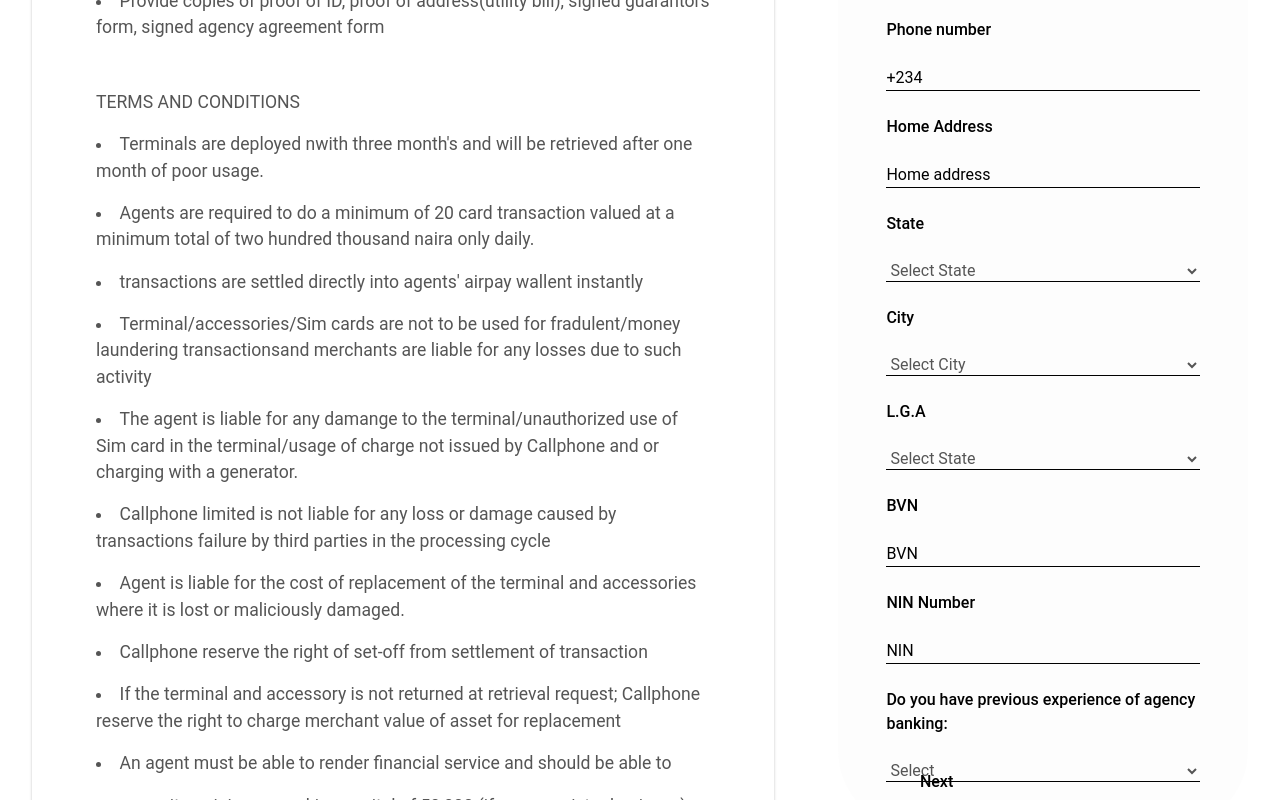
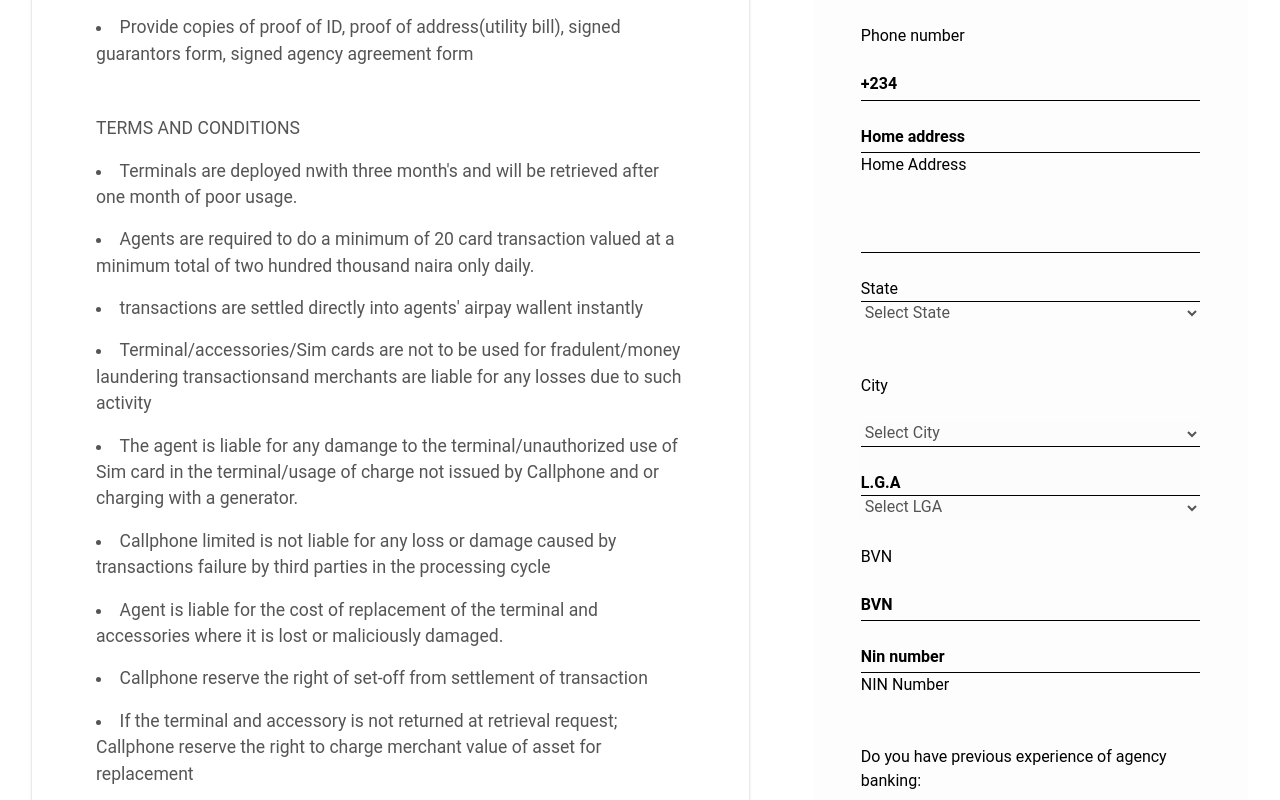
Before and after one commit to Atabo2023/Callphone-airpay-agent-form, a React (Vite) app: page / in a window 1280 px wide. Shown: the part 480-1280 px from the top of the page. Built offline with nearby package versions, Linux system fonts and the light colour scheme.

Commit message:
modified form

```diff
--- a/src/App.css
+++ b/src/App.css
@@ -207,10 +207,10 @@
 
 .formBox {
   color: black;
-  font-weight: 500;
+  font-weight: 400;
   background-color: #f8f7f954;
   padding: 3rem;
-  width: 32vw;
+  width: 34vw;
   display: flex;
   /* margin-top: 1.8rem; */
   flex-direction: column;
@@ -221,6 +221,7 @@
     font-weight: normal;
     color: #555;
     /* padding: 1rem; */
+    padding-bottom: 0.2rem;
     border: none;
     outline: none;
     background-color: transparent;
@@ -228,8 +229,54 @@
 
     &::placeholder {
       color: black;
+      font-weight: 700;
     }
   }
+}
+
+.select {
+  font-weight: normal;
+  color: #555;
+  /* padding: 1rem; */
+  padding-bottom: 0.2rem;
+  border: none;
+  outline: none;
+  background-color: transparent;
+  border-top: 1px solid black;
+}
+
+.FirstName {
+  font-size: 4rem;
+}
+
+.set {
+  /* padding-top: 0.5rem; */
+  padding-bottom: 1.5rem;
+}
+
+.seletBox {
+  color: black;
+  font-weight: 600;
+  background-color: #f8f7f954;
+  /* padding: 3rem; */
+  /* width: 32vw; */
+  display: flex;
+  /* margin-top: 1.8rem; */
+  flex-direction: column;
+  justify-content: center;
+  /* border-radius: 5rem; */
+}
+
+/* .city {
+  padding-bottom: 1.5rem;
+} */
+
+.input {
+  width: 16%;
+  border: none;
+  outline: none;
+  background-color: transparent;
+  /* border-bottom: 1px solid black; */
 }
 
 button {
--- a/src/assets/Components/Form.jsx
+++ b/src/assets/Components/Form.jsx
@@ -287,7 +287,7 @@
                 </p> */}
               </div>
               <h3>Personal Information</h3>
-              <label htmlFor="lastName">Last name</label>
+              <label htmlFor="title">Last name</label>
               <br />
               <input
                 className="inputField"
@@ -304,10 +304,10 @@
                 name="first name"
                 placeholder="First name"
               />
-              <label htmlFor="FirstName">First name</label>
+              <label htmlFor="title">First name</label>
               <br />
               <br />
-              <label htmlFor="phoneNumber">Phone number</label>
+              <label htmlFor="title">Phone number</label>
               <br />
               <input
                 className="inputField"
@@ -317,8 +317,6 @@
                 placeholder="+234"
               />
               <br />
-              <label htmlFor="homeAddress">Home Address</label>
-              <br />
               <input
                 className="inputField"
                 type="text"
@@ -326,36 +324,47 @@
                 name="Home address"
                 placeholder="Home address"
               />
+              <label htmlFor="title">Home Address</label>
+              <br />
+              <br />
+              {/* <div></div> */}
+              <input className="inputField" />
               <br />
               <label htmlFor="state">State</label>
+              <select className="select">
+                <option value="select state">Select State</option>
+                {/* <option value="select state">kogi</option> */}
+              </select>
+
               <br />
+              <br />
+              <label htmlFor="title" className="set">
+                City
+              </label>
+              <div className="seletBox">
                 <select className="inputField" id="state">
-                <option value="Select State">Select State</option>
-                {/* type="text"
-
-                name="state"
-                placeholder="select" */}
+                  <option value="Select State">Select City</option>
                 </select>
+                {/* <br /> */}
                 <br />
-              <label htmlFor="city">City</label>
-              <br />
-              <select className="inputField" id="city">
-                <option value="Select City">Select City</option>
+                <label htmlFor="title" className="LGA">
+                  L.G.A
+                </label>
+                <select className="select" id="city">
+                  <option value="Select City">Select LGA</option>
 
                   {/* type="text" name="city" placeholder="select" */}
                 </select>
+              </div>
               <br />
-              <label htmlFor="LGA">L.G.A</label>
-              <br />
-              <select className="inputField" id="LGA">
+              {/* <select className="select" id="LGA">
                 <option value="Select LGA">Select State</option>
-                {/* type="text"
 
-                name="LGA"
-                placeholder="select" */}
+
+
               </select>
-              <br />
-              <label htmlFor="bvn">BVN</label>
+              <br /> */}
+              <label htmlFor="title">BVN</label>
               <br />
               <input
                 className="inputField"
@@ -365,21 +374,21 @@
                 placeholder="BVN"
               />
               <br />
-              <label htmlFor="nin">NIN Number</label>
-              <br />
               <input
                 className="inputField"
                 type="text"
                 id="nin"
                 name="nin"
-                placeholder="NIN"
+                placeholder="Nin number"
               />
+              <label htmlFor="title">NIN Number</label>
+              <br />
               <br />
               <label htmlFor="experince">
                 Do you have previous experience of agency banking:
               </label>
               <br />
-              <select className="inputField" id="LGA">
+              <select className="input" id="LGA">
                 <option value="Select LGA">Select</option>
                 <option value="Yes">Yes</option>
                 <option value="No">No</option>
```
Lines whose indentation alone changed are shown as unchanged.
